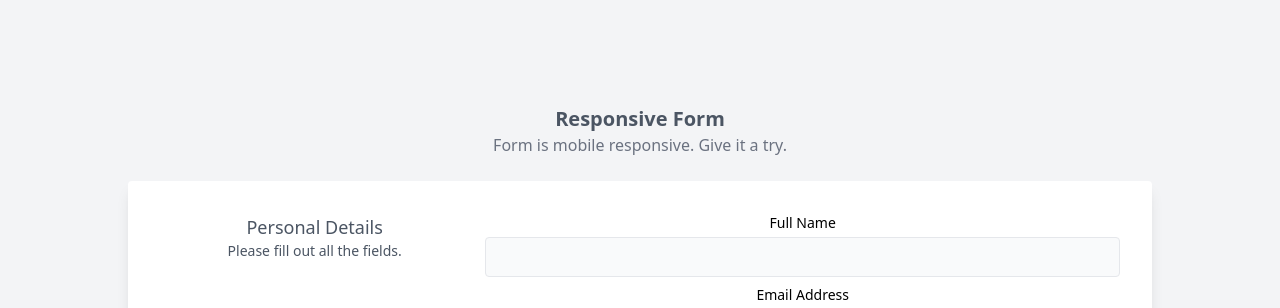
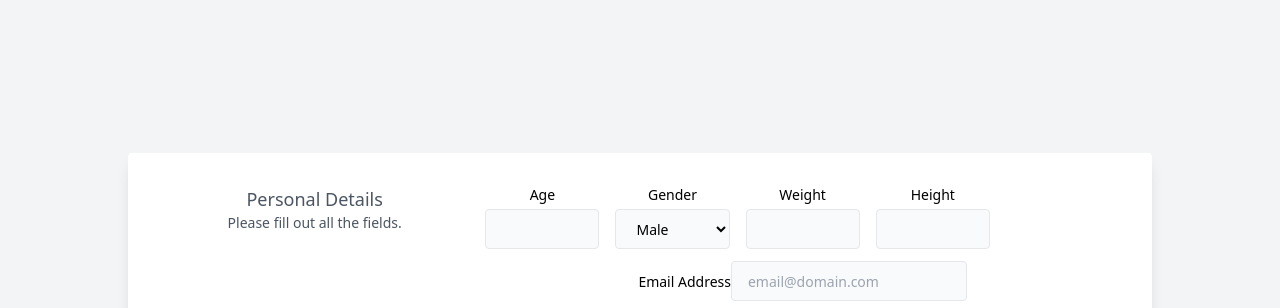
Before and after one commit to aryan10293/gymapp, a React (Create React App) app in the folder client/: page / in a window 1280 px wide. Shown: the top 308 px of the page. Built offline with nearby package versions, Linux system fonts and the light colour scheme.

Commit message:
kinda worked on the frontend

```diff
--- a/client/src/components/Home.tsx
+++ b/client/src/components/Home.tsx
@@ -5,8 +5,6 @@
     <div className="min-h-screen p-6 bg-gray-100 flex items-center justify-center">
   <div className="container max-w-screen-lg mx-auto">
     <div>
-      <h2 className="font-semibold text-xl text-gray-600">Responsive Form</h2>
-      <p className="text-gray-500 mb-6">Form is mobile responsive. Give it a try.</p>
 
       <div className="bg-white rounded shadow-lg p-4 px-4 md:p-8 mb-6">
         <div className="grid gap-4 gap-y-2 text-sm grid-cols-1 lg:grid-cols-3">
@@ -17,14 +15,33 @@
 
           <div className="lg:col-span-2">
             <div className="grid gap-4 gap-y-2 text-sm grid-cols-1 md:grid-cols-5">
-              <div className="md:col-span-5">
-                <label >Full Name</label>
-                <input type="text" name="full_name" id="full_name" className="h-10 border mt-1 rounded px-4 w-full bg-gray-50" value="" />
+
+                 <div className="md:col-span-1">
+                <label>Age</label>
+                <input type="number" name="age" id="age" className="transition-all flex items-center h-10 border mt-1 rounded px-4 w-full bg-gray-50" placeholder="" value="" />
+              </div>
+
+              <div className="md:col-span-1">
+                <label>Gender</label>
+                <select name="gender" id="gender" className="transition-all flex items-center h-10 border mt-1 rounded px-4 w-full bg-gray-50" placeholder='select'>
+                    <option value="male">Male</option>
+                    <option value={'women'}>Women</option>
+                </select>
+              </div>
+
+              <div className="md:col-span-1">
+                <label>Weight</label>
+                <input type="number" name="weight" id="weight" className="transition-all flex items-center h-10 border mt-1 rounded px-4 w-full bg-gray-50" placeholder="" value="" />
+              </div>
+
+              <div className="md:col-span-1">
+                <label>Height</label>
+                <input type="text" name="height" id="height" className="transition-all flex items-center h-10 border mt-1 rounded px-4 w-full bg-gray-50" placeholder="" value="" />
               </div>
 
               <div className="md:col-span-5">
                 <label >Email Address</label>
-                <input type="text" name="email" id="email" className="h-10 border mt-1 rounded px-4 w-full bg-gray-50" value="" placeholder="email@domain.com" />
+                <input type="text" name="email" id="email" className="h-10 border mt-1 rounded px-4  bg-gray-50" value="" placeholder="email@domain.com" />
               </div>
 
               <div className="md:col-span-3">
```
